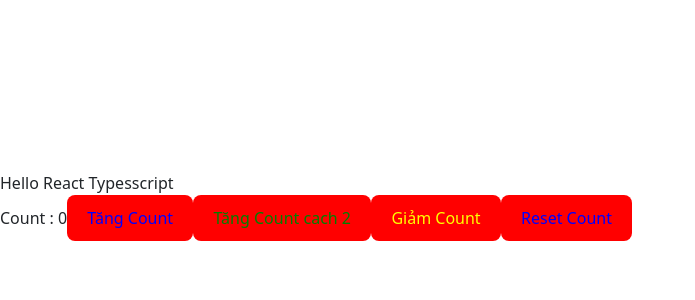
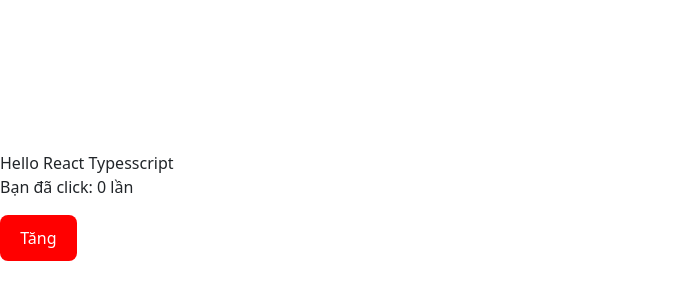
Before and after one commit to vanhoa690/typescript-web502-fall25, a React (Vite) app in the folder WEB502_BASE/: page / in a window 1280 px wide. Shown: the part 194-494 px from the top of the page, without its empty margins (0-695 px from the left). Built offline with nearby package versions, Linux system fonts and the light colour scheme; the HTML template or start-up script is replaced by a standard one.

Commit message:
useEffect

```diff
--- a/WEB502_BASE/src/App.tsx
+++ b/WEB502_BASE/src/App.tsx
@@ -1,6 +1,7 @@
 import { Toaster } from "react-hot-toast";
 import Button from "./components/Button";
 import MyUseState from "./components/MyUseState";
+import MyUseEffect from "./components/MyUseEffect";
 
 function App() {
   const handleClick = () => alert("Clicked!");
@@ -8,7 +9,8 @@ function App() {
   return (
     <>
       <div>Hello React Typesscript</div>
-      <MyUseState />
+      {/* <MyUseState /> */}
+      <MyUseEffect />
       {/* <Button label="Click Me 21" onClick={handleClick} />
       <Button label="Click Me 3" onClick={handleClick} /> */}
       <Toaster />
--- /dev/null
+++ b/WEB502_BASE/src/components/MyUseEffect.tsx
@@ -0,0 +1,20 @@
+import { useEffect, useState } from "react";
+import Button from "./Button";
+
+const MyUseEffect = () => {
+  // state. setState
+  const [count, setCount] = useState(0);
+
+  useEffect(() => {
+    document.title = `Bạn đã click ${count} lần`;
+  }, [count]); // Chỉ chạy khi count thay đổi
+
+  return (
+    <div>
+      <p>Bạn đã click: {count} lần</p>
+      <Button label="Tăng" onClick={() => setCount(count + 1)} />
+    </div>
+  );
+};
+
+export default MyUseEffect;
```
